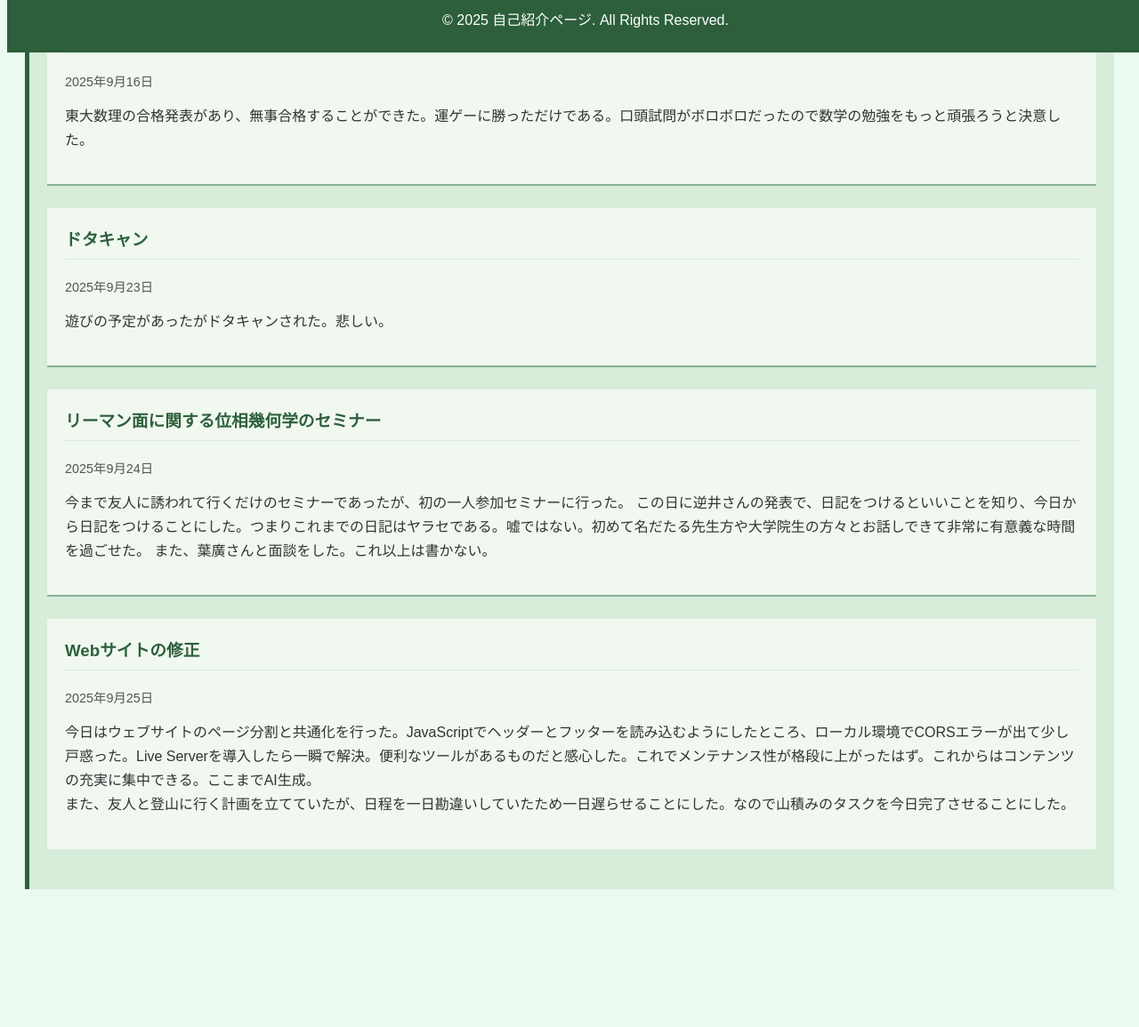
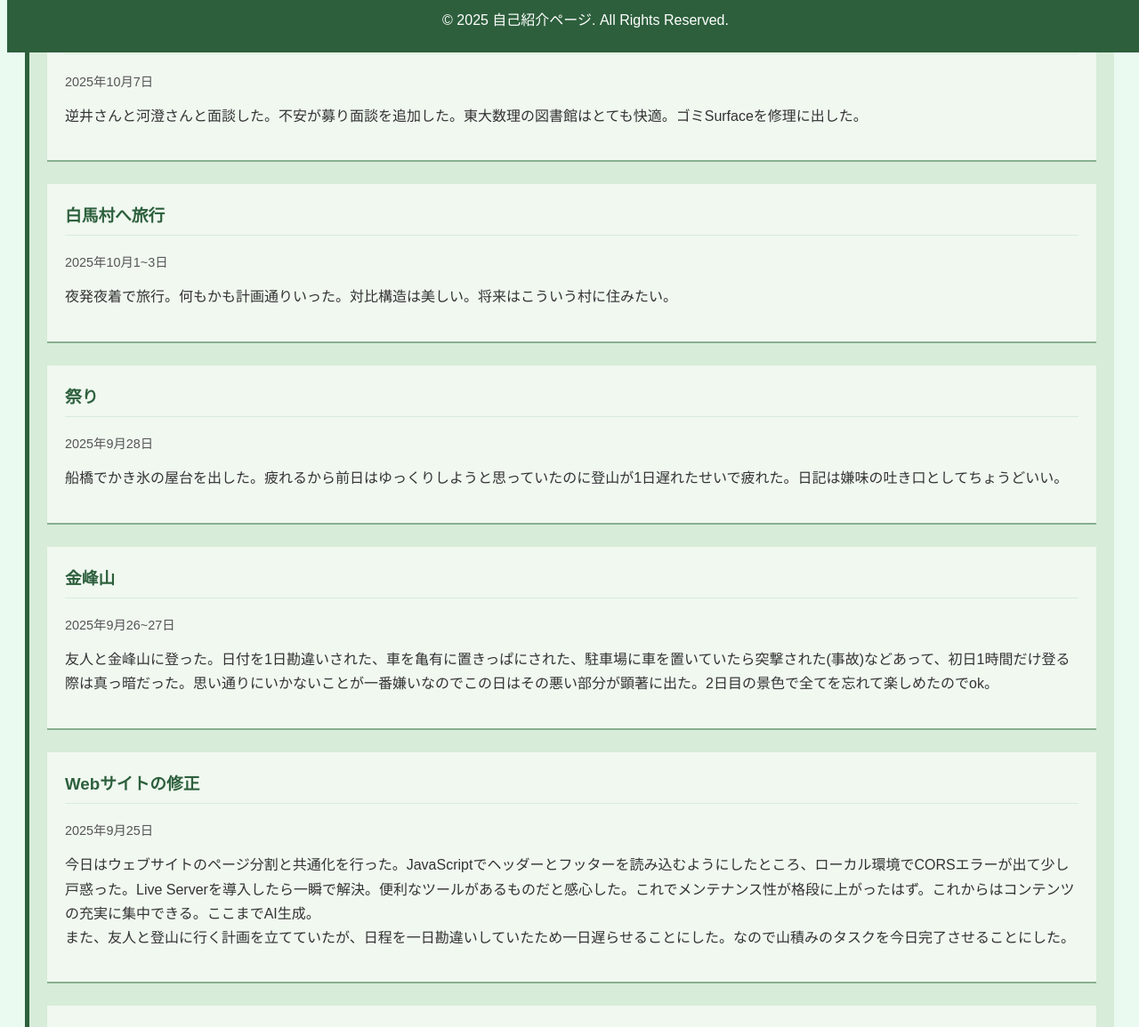
Before and after one commit to taroa36912/myhomepage, a plain HTML site: page diary.html in a window 1280 px wide. Shown: the part 741-1896 px from the top of the page at 89% size. Before the commit the page ends 1841 px from the top, so only its background shows below. Drawn offline with Linux system fonts and the light colour scheme.

Commit message:
fixed the component of diaries

```diff
--- /dev/null
+++ b/data.js
@@ -0,0 +1,62 @@
+export const diaryEntries = [
+    {
+        title: "東大数理に合格した",
+        date: "2025年9月16日",
+        content: "東大数理の合格発表があり、無事合格することができた。運ゲーに勝っただけである。口頭試問がボロボロだったので数学の勉強をもっと頑張ろうと決意した。"
+    },
+    {
+        title: "返事が来ない",
+        date: "2025年9月17日",
+        content: "早速メールを出したが返事が来なかった。"
+    },
+    {
+        title: "東大数理に合格した",
+        date: "2025年9月16日",
+        content: "東大数理の合格発表があり、無事合格することができた。運ゲーに勝っただけである。口頭試問がボロボロだったので数学の勉強をもっと頑張ろうと決意した。"
+    },
+    {
+        title: "ドタキャン",
+        date: "2025年9月23日",
+        content: "遊びの予定があったがドタキャンされた。悲しい。"
+    },
+    {
+        title: "リーマン面に関する位相幾何学のセミナー",
+        date: "2025年9月24日",
+        content: "今まで友人に誘われて行くだけのセミナーであったが、初の一人参加セミナーに行った。この日に逆井さんの発表で、日記をつけるといいことを知り、今日から日記をつけることにした。つまりこれまでの日記はヤラセである。嘘ではない。初めて名だたる先生方や大学院生の方々とお話しできて非常に有意義な時間を過ごせた。また、葉廣さんと面談をした。これ以上は書かない。"
+    },
+    {
+        title: "Webサイトの修正",
+        date: "2025年9月25日",
+        content: "今日はウェブサイトのページ分割と共通化を行った。JavaScriptでヘッダーとフッターを読み込むようにしたところ、ローカル環境でCORSエラーが出て少し戸惑った。Live Serverを導入したら一瞬で解決。便利なツールがあるものだと感心した。これでメンテナンス性が格段に上がったはず。これからはコンテンツの充実に集中できる。ここまでAI生成。<br>また、友人と登山に行く計画を立てていたが、日程を一日勘違いしていたため一日遅らせることにした。なので山積みのタスクを今日完了させることにした。"
+    },
+    {
+        title: "金峰山",
+        date: "2025年9月26~27日",
+        content: "友人と金峰山に登った。日付を1日勘違いされた、車を亀有に置きっぱにされた、駐車場に車を置いていたら突撃された(事故)などあって、初日1時間だけ登る際は真っ暗だった。思い通りにいかないことが一番嫌いなのでこの日はその悪い部分が顕著に出た。2日目の景色で全てを忘れて楽しめたのでok。"
+    },
+    {
+        title: "祭り",
+        date: "2025年9月28日",
+        content: "船橋でかき氷の屋台を出した。疲れるから前日はゆっくりしようと思っていたのに登山が1日遅れたせいで疲れた。日記は嫌味の吐き口としてちょうどいい。"
+    },
+    {
+        title: "白馬村へ旅行",
+        date: "2025年10月1~3日",
+        content: "夜発夜着で旅行。何もかも計画通りいった。対比構造は美しい。将来はこういう村に住みたい。"
+    },
+    {
+        title: "面談→修理",
+        date: "2025年10月7日",
+        content: "逆井さんと河澄さんと面談した。不安が募り面談を追加した。東大数理の図書館はとても快適。ゴミSurfaceを修理に出した。"
+    },
+    {
+        title: "追加面談",
+        date: "2025年10月10日",
+        content: "先日の不安を五味さんに聞いてみたら肯定的に解決した。他にも志望分野についていろいろ聞いてみたら１時間半経っていた。割と話しやすい方でありました。"
+    },
+    {
+        title: "祭",
+        date: "2025年10月11日",
+        content: "☔️ → 🗑️"
+    }
+].reverse(); // 配列を逆順にして、新しい日記が一番上に表示されるようにする
--- a/diary.html
+++ b/diary.html
@@ -16,63 +16,13 @@
     <main>
         <section id="diary" class="content-section">
             <h2>日記</h2>
-
-            <article class="diary-entry">
-                <h3>東大数理に合格した</h3>
-                <span class="date">2025年9月16日</span>
-                <p>
-                    東大数理の合格発表があり、無事合格することができた。運ゲーに勝っただけである。口頭試問がボロボロだったので数学の勉強をもっと頑張ろうと決意した。
-                </p>
-            </article>
-
-            <article class="diary-entry">
-                <h3>返事が来ない</h3>
-                <span class="date">2025年9月17日</span>
-                <p>
-                    早速メールを出したが返事が来なかった。
-                </p>
-            </article>
-
-            <article class="diary-entry">
-                <h3>東大数理に合格した</h3>
-                <span class="date">2025年9月16日</span>
-                <p>
-                    東大数理の合格発表があり、無事合格することができた。運ゲーに勝っただけである。口頭試問がボロボロだったので数学の勉強をもっと頑張ろうと決意した。
-                </p>
-            </article>
-
-            <article class="diary-entry">
-                <h3>ドタキャン</h3>
-                <span class="date">2025年9月23日</span>
-                <p>
-                    遊びの予定があったがドタキャンされた。悲しい。
-                </p>
-            </article>
-
-            <article class="diary-entry">
-                <h3>リーマン面に関する位相幾何学のセミナー</h3>
-                <span class="date">2025年9月24日</span>
-                <p>
-                    今まで友人に誘われて行くだけのセミナーであったが、初の一人参加セミナーに行った。
-                    この日に逆井さんの発表で、日記をつけるといいことを知り、今日から日記をつけることにした。つまりこれまでの日記はヤラセである。嘘ではない。初めて名だたる先生方や大学院生の方々とお話しできて非常に有意義な時間を過ごせた。
-                    また、葉廣さんと面談をした。これ以上は書かない。
-                </p>
-            </article>
-
-            <article class="diary-entry">
-                <h3>Webサイトの修正</h3>
-                <span class="date">2025年9月25日</span>
-                <p>
-                    今日はウェブサイトのページ分割と共通化を行った。JavaScriptでヘッダーとフッターを読み込むようにしたところ、ローカル環境でCORSエラーが出て少し戸惑った。Live Serverを導入したら一瞬で解決。便利なツールがあるものだと感心した。これでメンテナンス性が格段に上がったはず。これからはコンテンツの充実に集中できる。ここまでAI生成。<br>
-                    また、友人と登山に行く計画を立てていたが、日程を一日勘違いしていたため一日遅らせることにした。なので山積みのタスクを今日完了させることにした。
-                </p>
-            </article>
-
+            <div id="diary-entries-container"></div>
         </section>
     </main>
 
     <div id="footer-placeholder"></div>
 
-    <script src="include.js"></script>
+    <script type="module" src="data.js"></script>
+    <script type="module" src="include.js"></script>
 </body>
 </html>
--- a/include.js
+++ b/include.js
@@ -1,4 +1,5 @@
-// include.js
+import { diaryEntries } from './data.js';
+
 document.addEventListener("DOMContentLoaded", function() {
     // ヘッダーを読み込む
     fetch('_header.html')
@@ -6,7 +7,6 @@ document.addEventListener("DOMContentLoaded", function() {
         .then(data => {
             document.getElementById('header-placeholder').innerHTML = data;
 
-            // ナビゲーションリンクのアクティブ状態を設定
             const currentPage = window.location.pathname.split('/').pop();
             const navLinks = document.querySelectorAll('nav a');
             navLinks.forEach(link => {
@@ -23,4 +23,25 @@ document.addEventListener("DOMContentLoaded", function() {
         .then(data => {
             document.getElementById('footer-placeholder').innerHTML = data;
         });
+
+    // 日記エントリーを生成する
+    const diaryContainer = document.getElementById('diary-entries-container');
+    if (diaryContainer) {
+        // importしたdiaryEntriesを使ってHTML要素を生成
+        if (diaryEntries) {
+            diaryEntries.forEach(entry => {
+                const article = document.createElement('article');
+                article.className = 'diary-entry';
+                article.innerHTML = `
+                    <h3>${entry.title}</h3>
+                    <span class="date">${entry.date}</span>
+                    <p>${entry.content}</p>
+                `;
+                diaryContainer.appendChild(article);
+            });
+        } else {
+            // データが読み込めなかった場合のフォールバック
+            diaryContainer.innerHTML = '<p>日記のデータを読み込めませんでした。</p>';
+        }
+    }
 });
```
